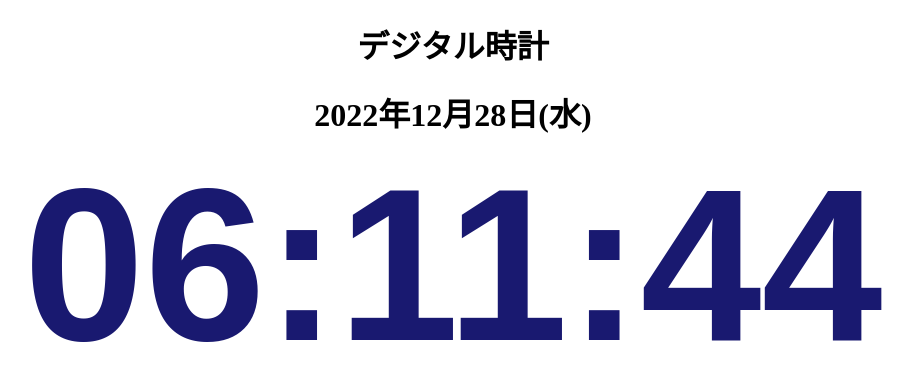
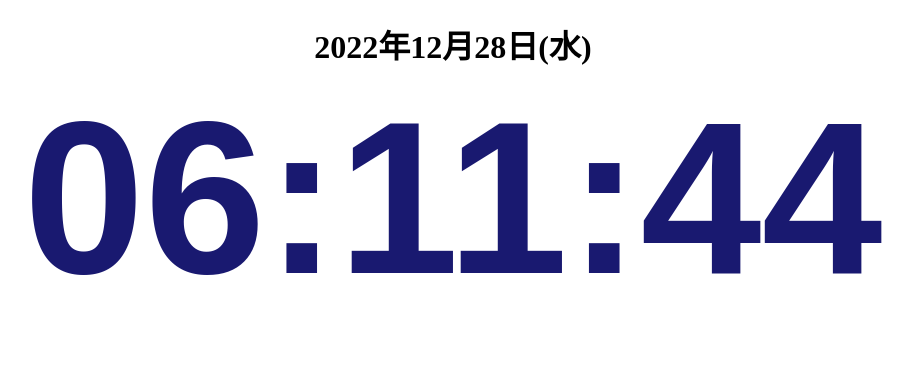
Before and after one commit to iorin006/time, a plain HTML site: page index.html in a window 1280 px wide. Shown: the whole page, without its empty margins (187-1100 px from the left). Drawn offline with Linux system fonts and the light colour scheme.

Commit message:
Add files via upload

```diff
--- a/index.html
+++ b/index.html
@@ -13,9 +13,6 @@
 <body>
 
     <center>
-        <h1 >デジタル時計</h1>
-    </center>
-    <center>
         <h1 id="datenow"></h1>
     </center>
     <center>
```
